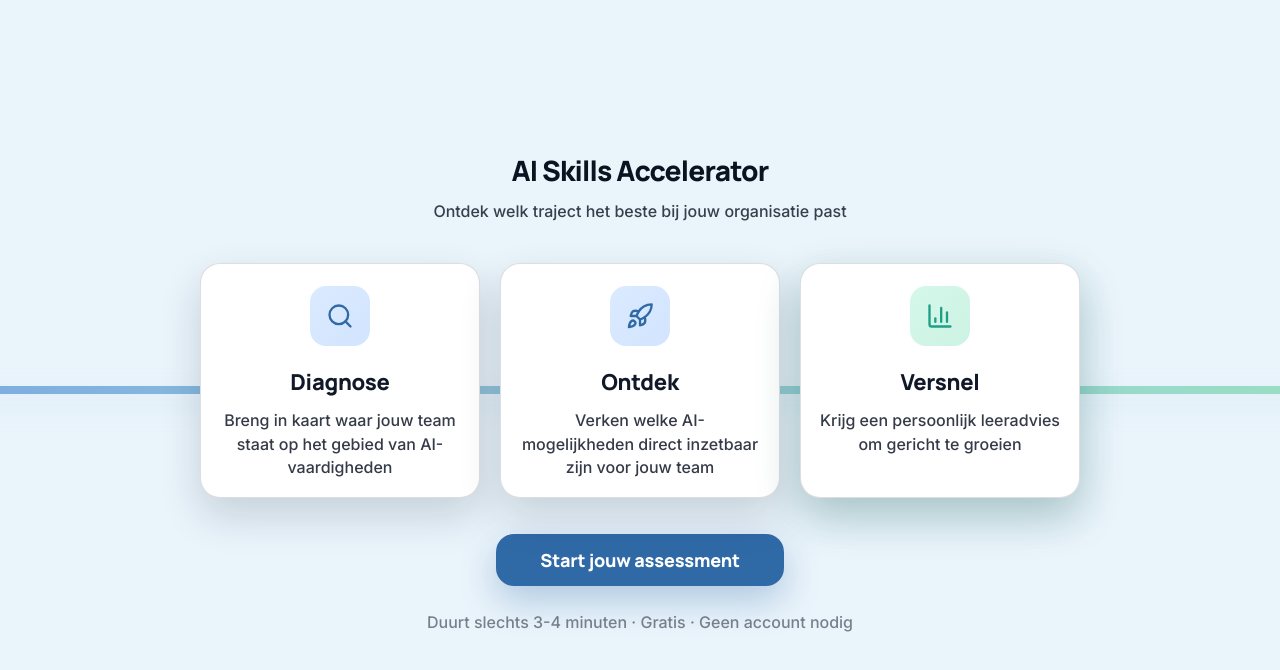
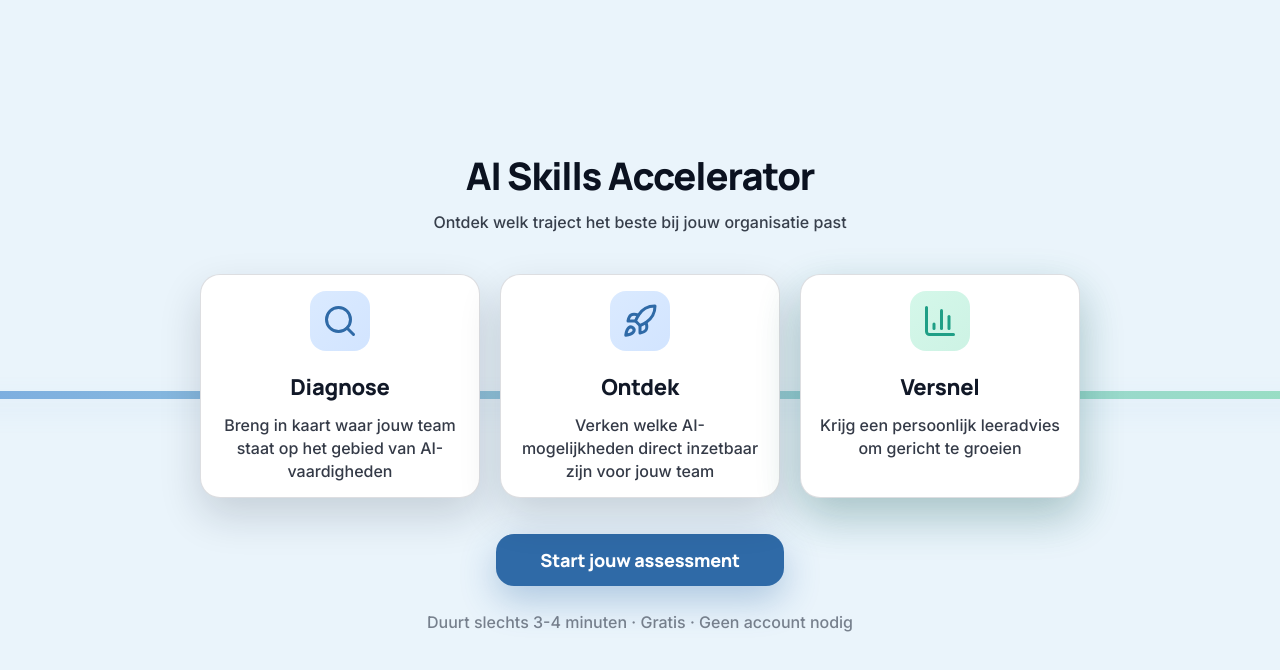
Before and after one commit to Sugijomon/aisa-lead-funnel, a React (Vite) app: page / in a window 1280 px wide. Shown: the top 670 px of the page. Built offline with nearby package versions, Linux system fonts and the light colour scheme.

Commit message:
v37: grotere titel, plattere cards, grotere iconen, dikkere lijn

```diff
--- a/src/App.jsx
+++ b/src/App.jsx
@@ -355,8 +355,8 @@ function Splash({onStart}){
         {/* ── Title ── */}
         <h1 style={{
           fontFamily:T.heading,
-          fontSize:28,
-          fontWeight:800,
+          fontSize:38,
+          fontWeight:900,
           color:"#0b1220",
           letterSpacing:"-0.03em",
           lineHeight:1.05,
@@ -414,7 +414,7 @@ function Splash({onStart}){
             {cards.map(c=>(
               <div key={c.label} style={{
                 width:280,
-                padding:"22px 18px 18px",
+                padding:"16px 18px 14px",
                 borderRadius:20,
                 border:`1px solid ${c.borderColor}`,
                 boxShadow:c.shadow,
@@ -438,7 +438,7 @@ function Splash({onStart}){
                   marginBottom:20,
                   flexShrink:0,
                 }}>
-                  <c.Icon size={28} color={c.iconColor} strokeWidth={2}/>
+                  <c.Icon size={36} color={c.iconColor} strokeWidth={2}/>
                 </div>
                 {/* Label */}
                 <div style={{
```
